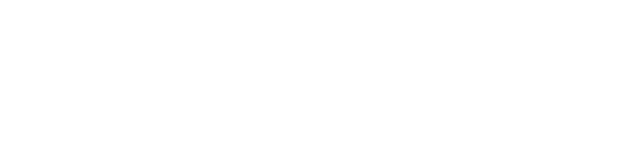
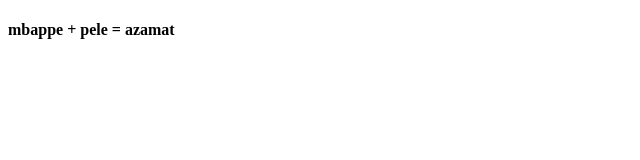
Before and after one commit to procompots/azamat_bot, a plain HTML site: page index.html in a window 1280 px wide. Shown: the whole page, without its empty margins (0-640 px from the left). Drawn offline with Linux system fonts and the light colour scheme.

Commit message:
h4 qowdim

```diff
--- a/index.html
+++ b/index.html
@@ -7,5 +7,7 @@
 </head>
 <body>
 
+    <h4>mbappe + pele = azamat</h4>
+
 </body>
 </html>
```
